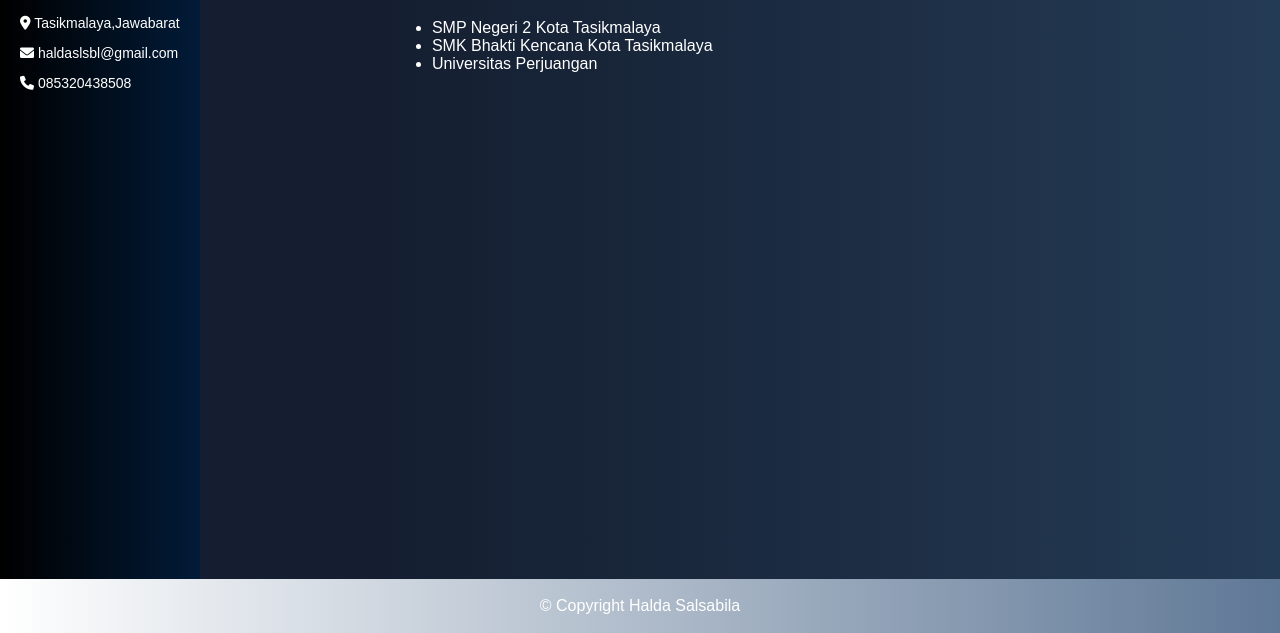
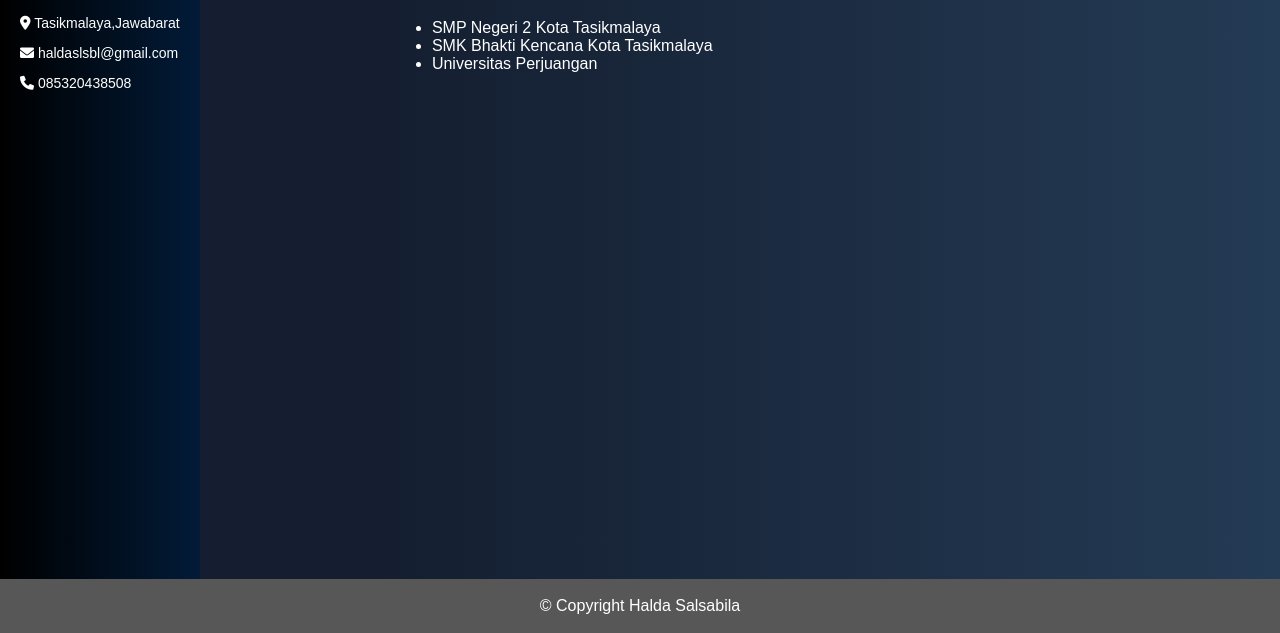
Before and after one commit to haldaslsbl/haldaslsbl.github.io, a plain HTML site: page index.html in a window 1280 px wide. Shown: the part 221-854 px from the top of the page. Drawn offline with Linux system fonts and the light colour scheme.

Commit message:
style.css

```diff
--- a/style.css
+++ b/style.css
@@ -107,7 +107,7 @@ body {
 }
 
 footer {
-    background: linear-gradient(to right, #ffffff, #5f7896);
+    background-color: #575757;
     color: #fff;
     text-align: center;
     width: 100%;
```
